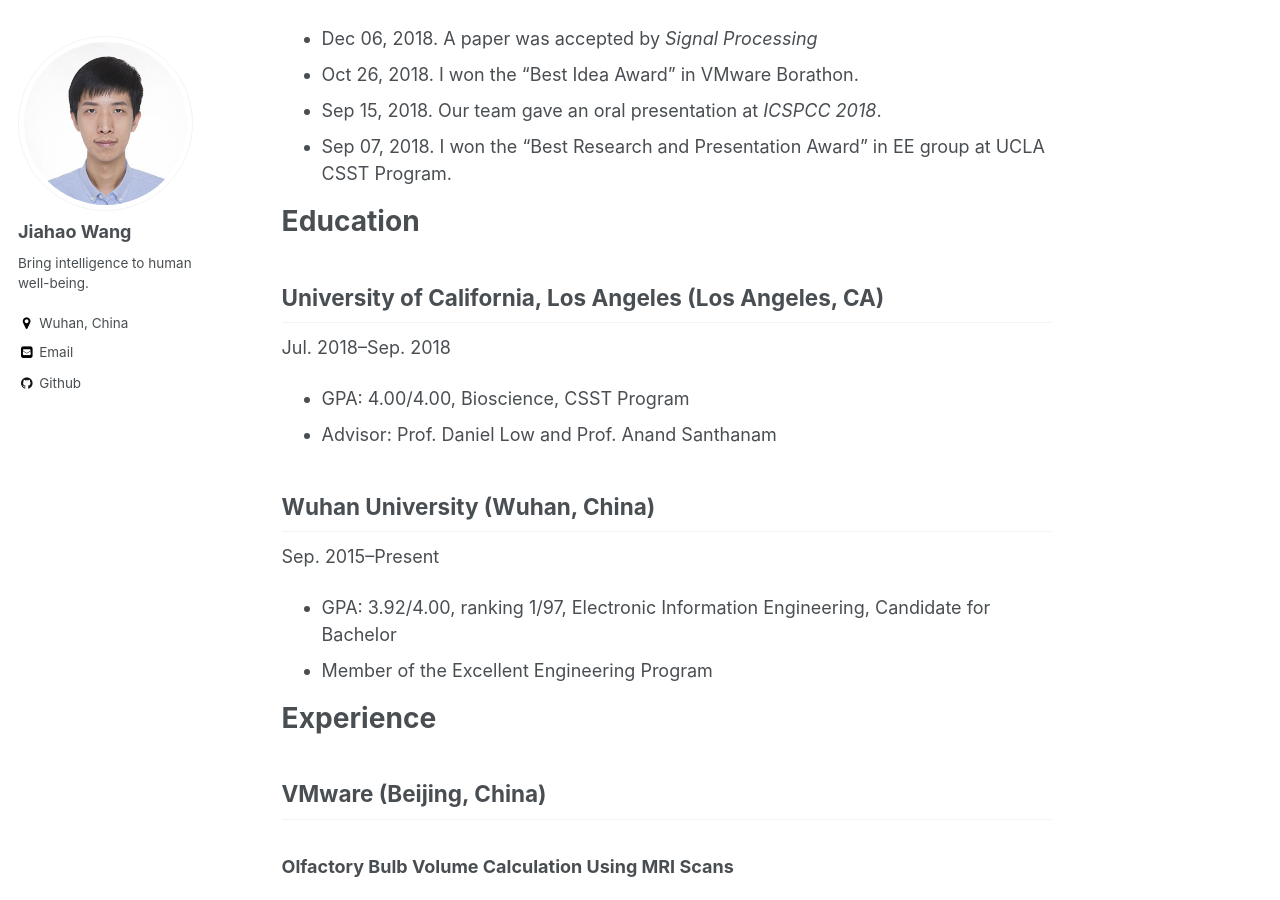
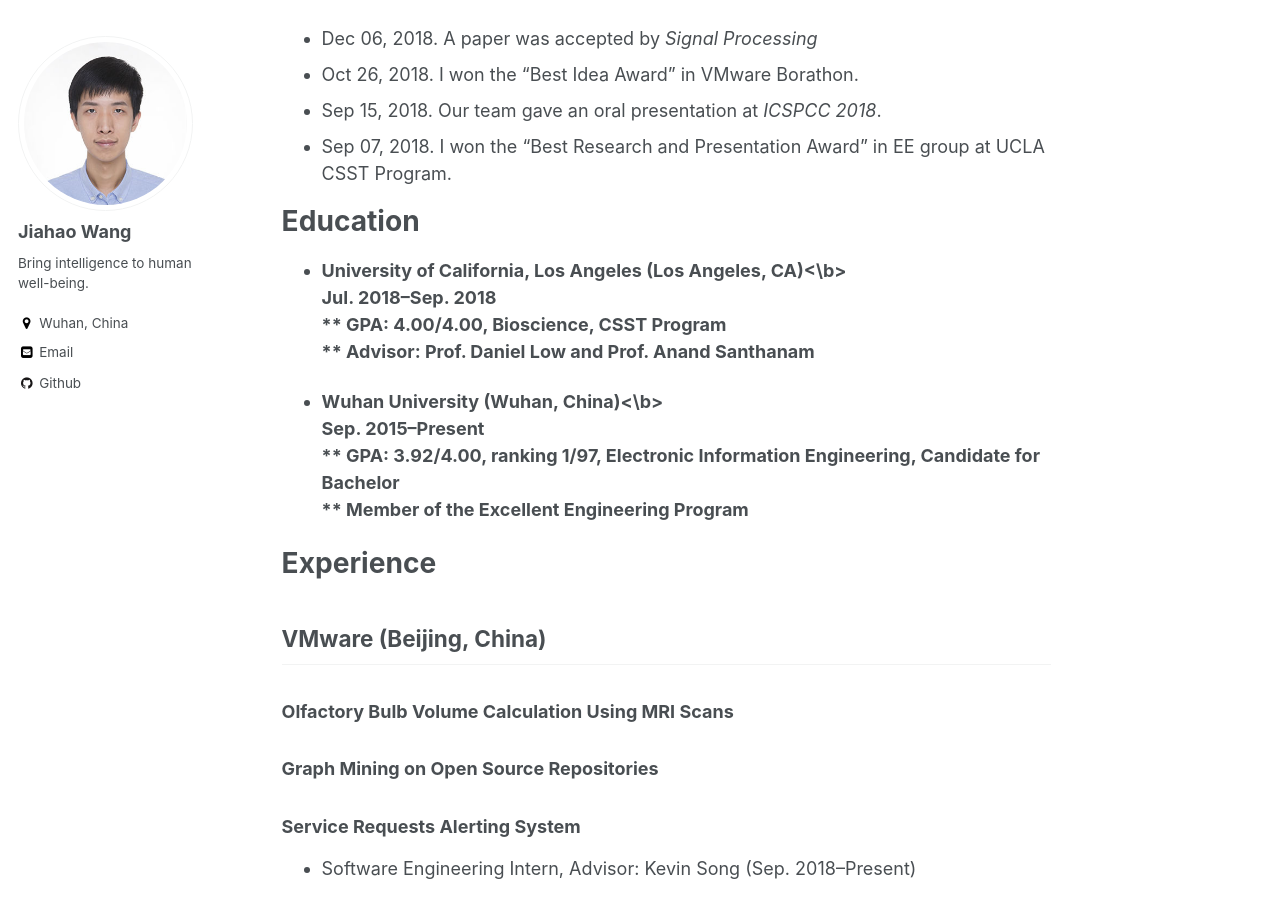
Before and after one commit to JiahaoPlus/JiahaoPlus.github.io, a Jekyll site: the page built from _pages/about.md, in a window 1280 px wide and 900 px high, scrolled down 313 px. Built offline with Jekyll 4.4.1, drawn with Linux system fonts in a browser that asks for light colours.

```diff
--- a/_pages/about.md
+++ b/_pages/about.md
@@ -19,15 +19,15 @@ My undergraduate research advisor is [Prof. Jiayi Ma](https://sites.google.com/s
 * Sep 07, 2018. I won the "Best Research and Presentation Award" in EE group at UCLA CSST Program.
 
 # Education
-## University of California, Los Angeles (Los Angeles, CA)
-Jul. 2018--Sep. 2018
-* GPA: 4.00/4.00, Bioscience, CSST Program
-* Advisor: Prof. Daniel Low and Prof. Anand Santhanam
+* <b>University of California, Los Angeles (Los Angeles, CA)<\b><br>
+Jul. 2018--Sep. 2018<br>
+** GPA: 4.00/4.00, Bioscience, CSST Program<br>
+** Advisor: Prof. Daniel Low and Prof. Anand Santhanam<br>
 
-## Wuhan University (Wuhan, China)
-Sep. 2015--Present
-* GPA: 3.92/4.00, ranking 1/97, Electronic Information Engineering, Candidate for Bachelor
-* Member of the Excellent Engineering Program
+* <b>Wuhan University (Wuhan, China)<\b><br>
+Sep. 2015--Present<br>
+** GPA: 3.92/4.00, ranking 1/97, Electronic Information Engineering, Candidate for Bachelor <br>
+** Member of the Excellent Engineering Program<br>
 
 # Experience
 ## VMware (Beijing, China)
```
